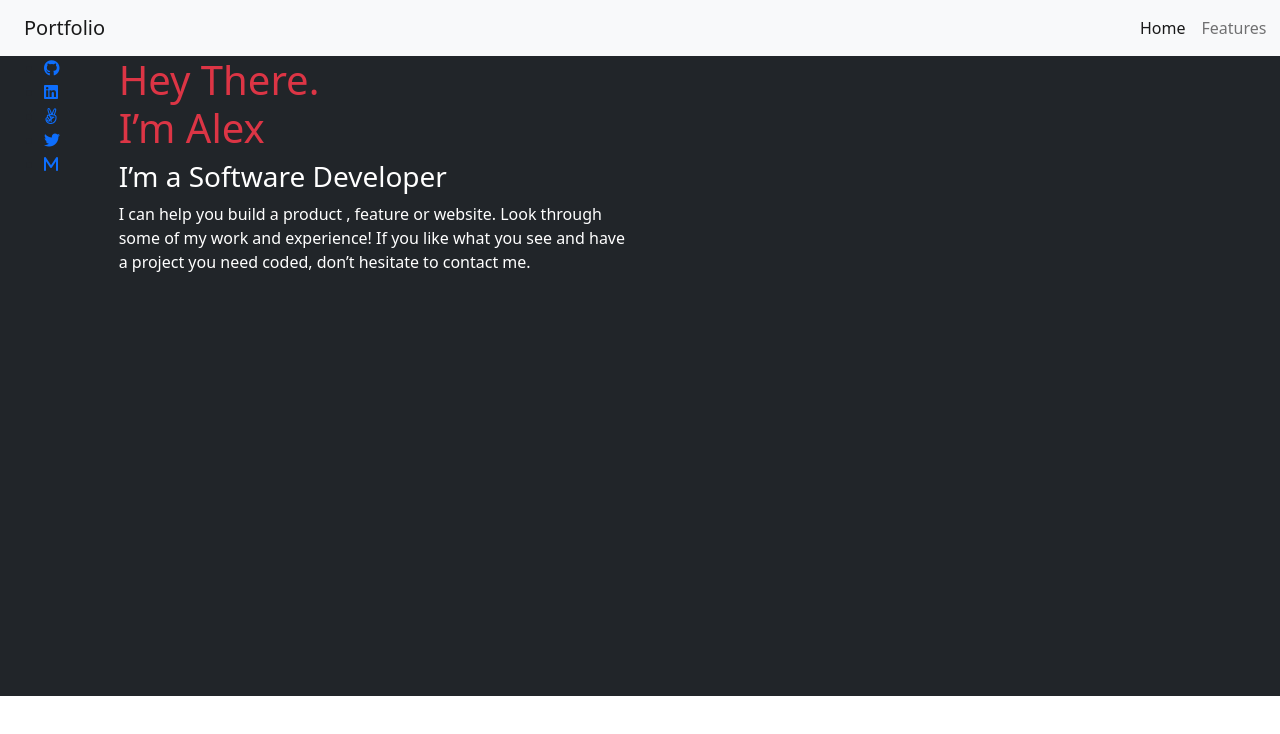
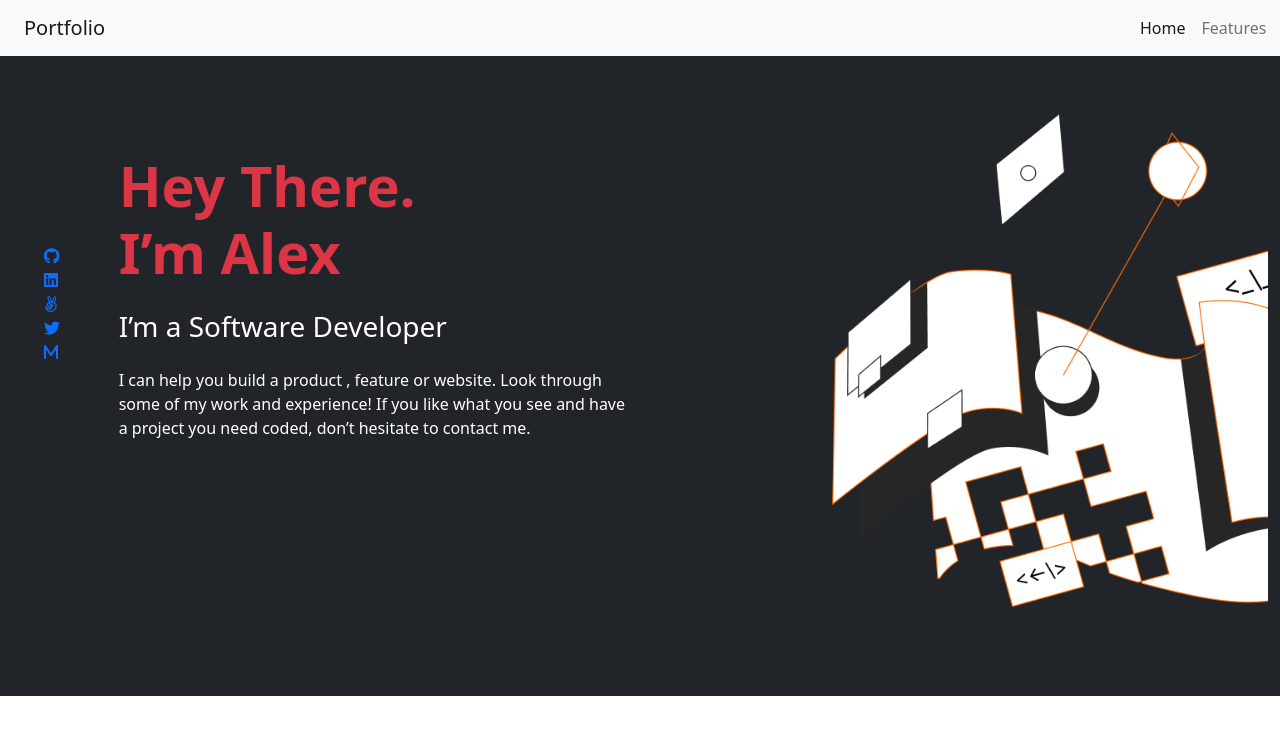
Before and after one commit to KUBAHO3/My-portfolio-2, a website: page index.html in a window 1280 px wide. Shown: the top 734 px of the page. Drawn offline with nearby package versions, Linux system fonts and the light colour scheme.

Commit message:
add hero

```diff
--- a/index.html
+++ b/index.html
@@ -32,28 +32,28 @@
     <section class="bg-dark" id="hero">
         <div class="container-fluid">
             <div class="row d-flex" >
-                <div class="col-1 align-middle">
-                    <ul class="">
-                        <li class="icon"> <a href="https://github.com/KUBAHO3"><i class="fa-brands fa-github"></i></a></li>
+                <div class="col-1 align-items-center pt-5">
+                    <ul class="pt-5">
+                        <li class="icon pt-5"> <a href="https://github.com/KUBAHO3"><i class="fa-brands fa-github pt-5"></i></a></li>
                         <li class="icon"> <a href="https://www.linkedin.com/in/kubaho-linne-heaven-78ab37208/"><i class="fa-brands fa-linkedin"></i></a></li>
                         <li class="icon"> <a href=""><i class="fa-brands fa-angellist"></i></a></li>
                         <li class="icon"> <a href="https://twitter.com/KubahoH"><i class="fa-brands fa-twitter"></i></a></li>
                         <li class="icon"> <a href="kubaholinne@gmail.com"><i class="fa-solid fa-m"></i></a></li>
                     </ul>
                 </div>
-                <div class="col-5 align-middle">
-                    <h1 class="text-danger">Hey There.
+                <div class="col-5 align-items-center pt-5">
+                    <h1 class="text-danger display-4 fw-bold pt-5">Hey There.
                         <br>I’m Alex</h1>
-                    <h3 class="text-white">I’m a Software Developer</h3>
-                    <p class="text-white">I can help you build a product , feature or website. Look through some of my work and experience! If you like what you see and have a project you need coded,
+                    <h3 class="text-white pt-3">I’m a Software Developer</h3>
+                    <p class="text-white pt-3">I can help you build a product , feature or website. Look through some of my work and experience! If you like what you see and have a project you need coded,
                         don’t hesitate to contact me.</p>
                 </div>
-                <div class="col-6"></div>
+                <div class="col-6 d-flex flex-row-reverse">
+                    <img class="img-fluid float-right" src="images/Group.png" alt="" width="520">
+                </div>
             </div>
         </div>
     </section>
 
-
-
 </body>
 </html>
```
Also changed, not shown: images/Group.png (added).
